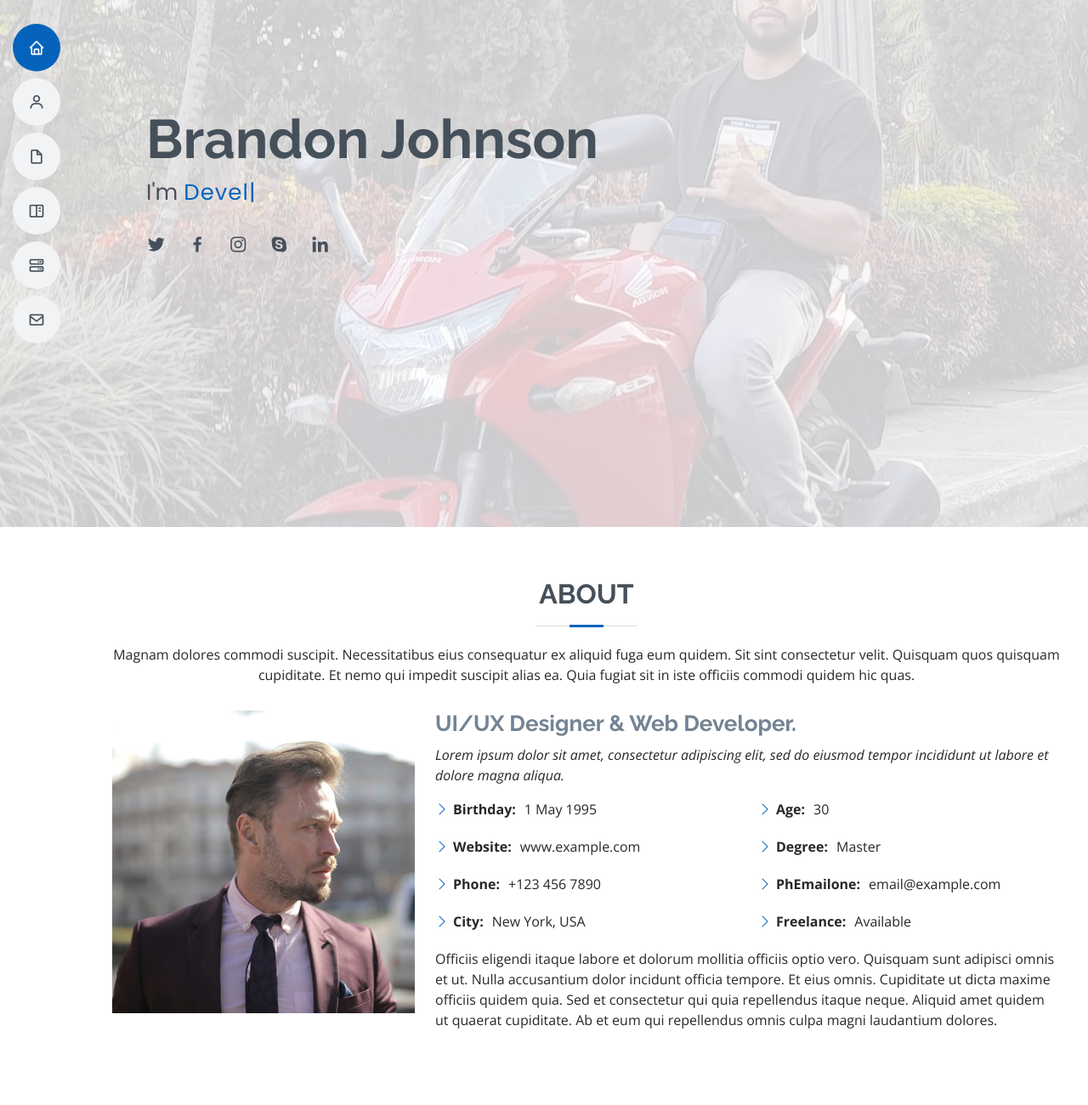
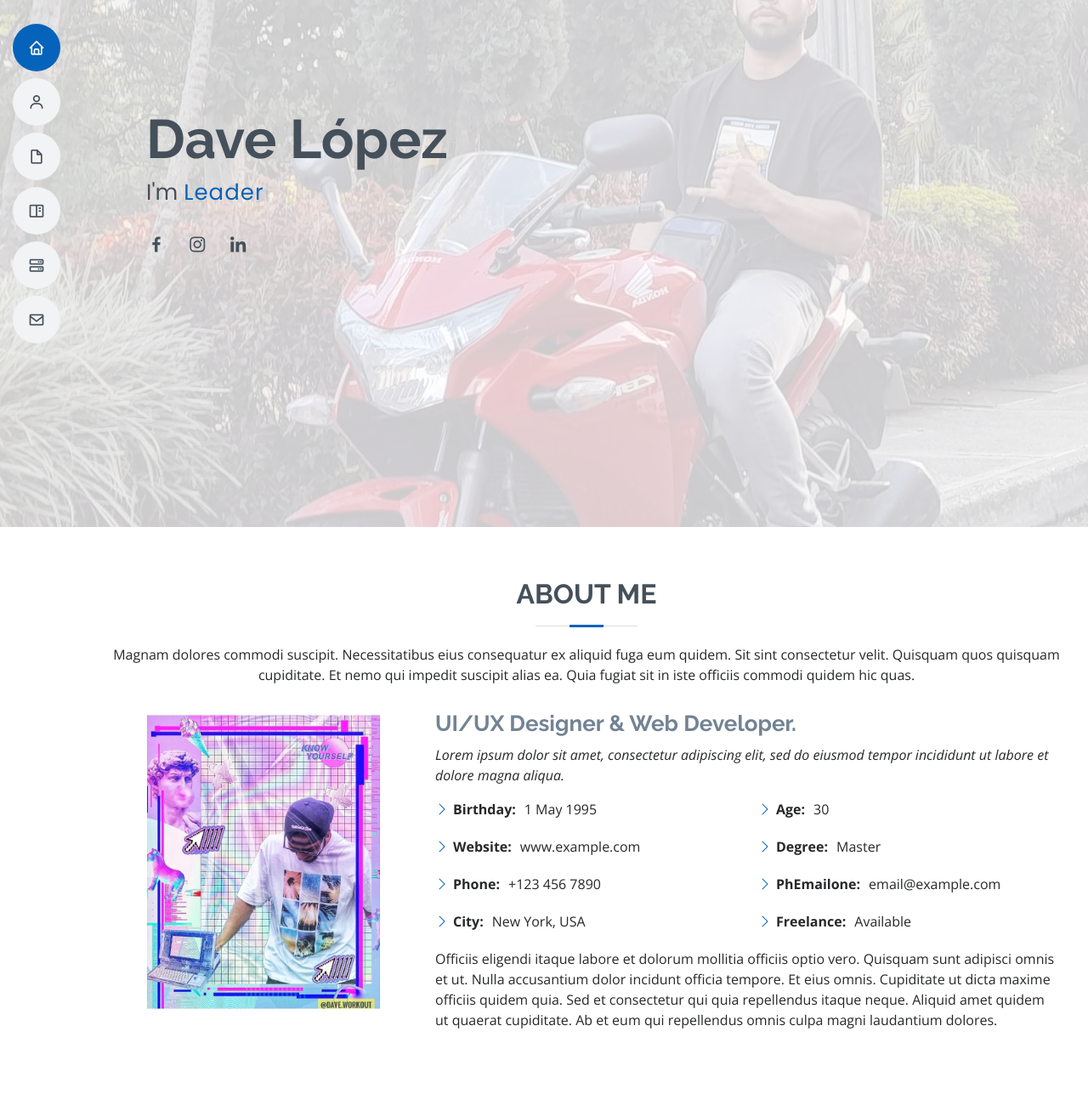
Before and after one commit to disaisoft/newsite, a plain HTML site: page index.html in a window 1280 px wide. Shown: the part 180-1480 px from the top of the page at 85% size. Drawn offline with nearby package versions, Linux system fonts and the light colour scheme.

Commit message:
primera actualizacion

```diff
--- a/index.html
+++ b/index.html
@@ -5,7 +5,7 @@
   <meta charset="utf-8">
   <meta content="width=device-width, initial-scale=1.0" name="viewport">
 
-  <title>MyResume Bootstrap Template - Index</title>
+  <title>DaveLópez</title>
   <meta content="" name="description">
   <meta content="" name="keywords">
 
@@ -59,13 +59,13 @@
   <!-- ======= Hero Section ======= -->
   <section id="hero" class="d-flex flex-column justify-content-center">
     <div class="container" data-aos="zoom-in" data-aos-delay="100">
-      <h1>Brandon Johnson</h1>
-      <p>I'm <span class="typed" data-typed-items="Designer, Developer, Freelancer, Photographer"></span></p>
+      <h1>Dave López</h1>
+      <p>I'm <span class="typed" data-typed-items="Entrepreneur, Leader, Freelancer, Coach"></span></p>
       <div class="social-links">
-        <a href="#" class="twitter"><i class="bx bxl-twitter"></i></a>
+
         <a href="#" class="facebook"><i class="bx bxl-facebook"></i></a>
         <a href="#" class="instagram"><i class="bx bxl-instagram"></i></a>
-        <a href="#" class="google-plus"><i class="bx bxl-skype"></i></a>
+
         <a href="#" class="linkedin"><i class="bx bxl-linkedin"></i></a>
       </div>
     </div>
@@ -78,13 +78,13 @@
       <div class="container" data-aos="fade-up">
 
         <div class="section-title">
-          <h2>About</h2>
+          <h2>About Me</h2>
           <p>Magnam dolores commodi suscipit. Necessitatibus eius consequatur ex aliquid fuga eum quidem. Sit sint consectetur velit. Quisquam quos quisquam cupiditate. Et nemo qui impedit suscipit alias ea. Quia fugiat sit in iste officiis commodi quidem hic quas.</p>
         </div>
 
         <div class="row">
           <div class="col-lg-4">
-            <img src="assets/img/profile-img.jpg" class="img-fluid" alt="">
+            <img src="assets/img/profile.jpg" class="img-fluid" alt="">
           </div>
           <div class="col-lg-8 pt-4 pt-lg-0 content">
             <h3>UI/UX Designer &amp; Web Developer.</h3>
@@ -630,7 +630,7 @@
       </div>
     </section><!-- End Testimonials Section -->
 
-    <!-- ======= Contact Section ======= -->
+    <!-- ======= Contact Section =======
     <section id="contact" class="contact">
       <div class="container" data-aos="fade-up">
 
```
Also changed, not shown: assets/img/hero-bg2.jpg (renamed from assets/img/fondo1.jpg), assets/img/hero-bg3.jpg (added), assets/img/profile.jpg (added).
